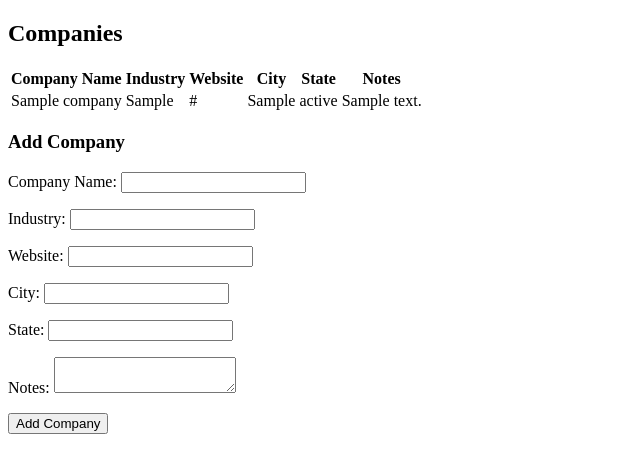
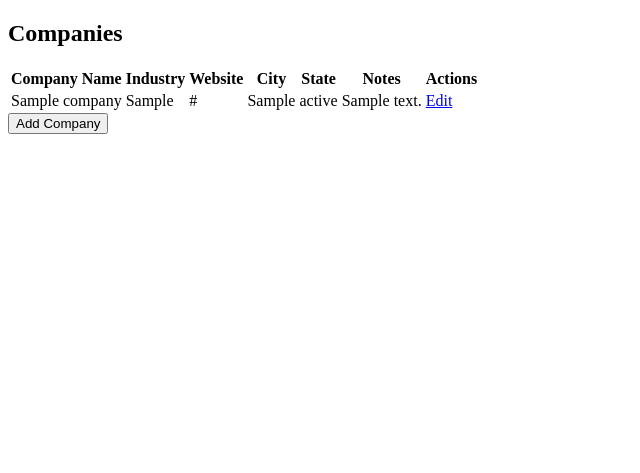
Before and after one commit to jbonilla8/job-application-tracker, a Flask app: page /companies in a window 1280 px wide. Shown: the part 98-571 px from the top of the page, without its empty margins (0-640 px from the left). Run offline with Flask 3, Linux system fonts and the light colour scheme; tables that the repository leaves empty or names only in its code hold one stand-in row (values such as "Sample post").

Commit message:
Implement company editing and improve form behavior

```diff
--- a/app.py
+++ b/app.py
@@ -58,6 +58,45 @@ def companies():
         conn = get_db()
         cursor = conn.cursor(dictionary=True)
 
+        # Update an existing company when the edit form is submitted
+        if request.method == "POST" and request.form.get("form_action") == "edit":
+            company_id = request.form.get("company_id", type=int)
+            company_name = request.form.get("company_name", "").strip()
+
+            # Validate the company ID and required name
+            if company_id is None or not company_name:
+                return "Valid company ID and name are required.", 400
+
+            # Get updated company information from the form
+            company_data = (
+                company_name,
+                request.form.get("industry") or None,
+                request.form.get("website") or None,
+                request.form.get("city") or None,
+                request.form.get("state") or None,
+                request.form.get("notes") or None,
+                company_id,
+            )
+
+            # Update the selected company in MySQL
+            cursor.execute(
+                """
+                UPDATE companies
+                SET company_name = %s,
+                    industry = %s,
+                    website = %s,
+                    city = %s,
+                    state = %s,
+                    notes = %s
+                WHERE company_id = %s
+                """,
+                company_data,
+            )
+            conn.commit()
+
+            # Return to the Companies page
+            return redirect(url_for("companies"))
+
         # Add a new company when the form is submitted
         if request.method == "POST":
             company_name = request.form.get("company_name", "").strip()
@@ -98,8 +137,23 @@ def companies():
         """)
         company_list = cursor.fetchall()
 
+        # Retrieve the company selected for editing by id
+        edit_company = None
+        company_id = request.args.get("edit", type=int)
+
+        if company_id is not None:
+            cursor.execute(
+                "SELECT * FROM companies WHERE company_id = %s",
+                (company_id,),
+            )
+            edit_company = cursor.fetchone()
+
         # Send company data to the HTML template
-        return render_template("companies.html", companies=company_list)
+        return render_template(
+            "companies.html",
+            companies=company_list,
+            edit_company=edit_company,
+        )
 
     except mysql.connector.Error:
         # Log database errors and display message
--- a/templates/companies.html
+++ b/templates/companies.html
@@ -13,6 +13,7 @@
             <th>City</th>
             <th>State</th>
             <th>Notes</th>
+            <th>Actions</th>
         </tr>
     </thead>
     <tbody>
@@ -24,15 +25,69 @@
             <td>{{ company.city or '' }}</td>
             <td>{{ company.state or '' }}</td>
             <td>{{ company.notes or '' }}</td>
+            <td>
+                <a href="{{ url_for('companies', edit=company.company_id) }}">Edit</a>
+            </td>
         </tr>
         {% else %}
         <tr>
-            <td colspan="6">No companies found.</td>
+            <td colspan="7">No companies found.</td>
         </tr>
         {% endfor %}
     </tbody>
 </table>
 
+{% if edit_company %}
+
+<h3>Edit Company</h3>
+
+<form id="edit-company-form" method="POST" action="{{ url_for('companies') }}">
+    <!-- Identify the selected company and form action -->
+    <input type="hidden" name="form_action" value="edit">
+    <input type="hidden" name="company_id" value="{{ edit_company.company_id }}">
+    <p>
+        <label for="edit_company_name">Company Name:</label>
+        <input type="text" id="edit_company_name" name="company_name" value="{{ edit_company.company_name }}" required>
+    </p>
+
+    <p>
+        <label for="edit_industry">Industry:</label>
+        <input type="text" id="edit_industry" name="industry" value="{{ edit_company.industry or '' }}">
+    </p>
+
+    <p>
+        <label for="edit_website">Website:</label>
+        <input type="text" id="edit_website" name="website" value="{{ edit_company.website or '' }}">
+    </p>
+
+    <p>
+        <label for="edit_city">City:</label>
+        <input type="text" id="edit_city" name="city" value="{{ edit_company.city or '' }}">
+    </p>
+
+    <p>
+        <label for="edit_state">State:</label>
+        <input type="text" id="edit_state" name="state" value="{{ edit_company.state or '' }}">
+    </p>
+
+    <p>
+        <label for="edit_notes">Notes:</label>
+        <textarea id="edit_notes" name="notes">{{ edit_company.notes or '' }}</textarea>
+    </p>
+
+    <button type="submit" id="save-changes-button" disabled>Save Changes</button>
+    <a href="{{ url_for('companies') }}">Cancel</a>
+</form>
+
+{% endif %}
+
+{% if not edit_company %}
+
+<button type="button" onclick="document.getElementById('add-company-form').hidden = false">
+    Add Company
+</button>
+
+<div id="add-company-form" hidden>
 
     <h3>Add Company</h3>
 
@@ -69,8 +124,35 @@
         </p>
 
         <button type="submit">Add Company</button>
+        <a href="{{ url_for('companies') }}">Cancel</a>
+    </form>
+</div>
+{% endif %}
 
-</form>
+{% if edit_company %}
+<script>
+    // Return to the Companies page only when the browser is refreshed
+    const navigation = performance.getEntriesByType("navigation")[0];
 
+    if (navigation && navigation.type === "reload") {
+        window.location.replace("{{ url_for('companies') }}");
+    }
+
+    // Get the Edit Company form and Save Changes button
+    const editForm = document.getElementById("edit-company-form");
+    const saveButton = document.getElementById("save-changes-button");
+
+    // Store the original values of all editable fields
+    const fields = Array.from(editForm.querySelectorAll('input:not([type="hidden"]), textarea'));
+    const originalValues = fields.map(field => field.value);
+
+    // Enable Save Changes only when a field has been modified
+    editForm.addEventListener("input", () => {
+        saveButton.disabled = !fields.some(
+            (field, index) => field.value !== originalValues[index]
+        );
+    });
+</script>
+{% endif %}
 
 {% endblock %}
```
Also changed, not shown: AI_USAGE.md (+7 -1 lines). Lines whose indentation alone changed are shown as unchanged.
